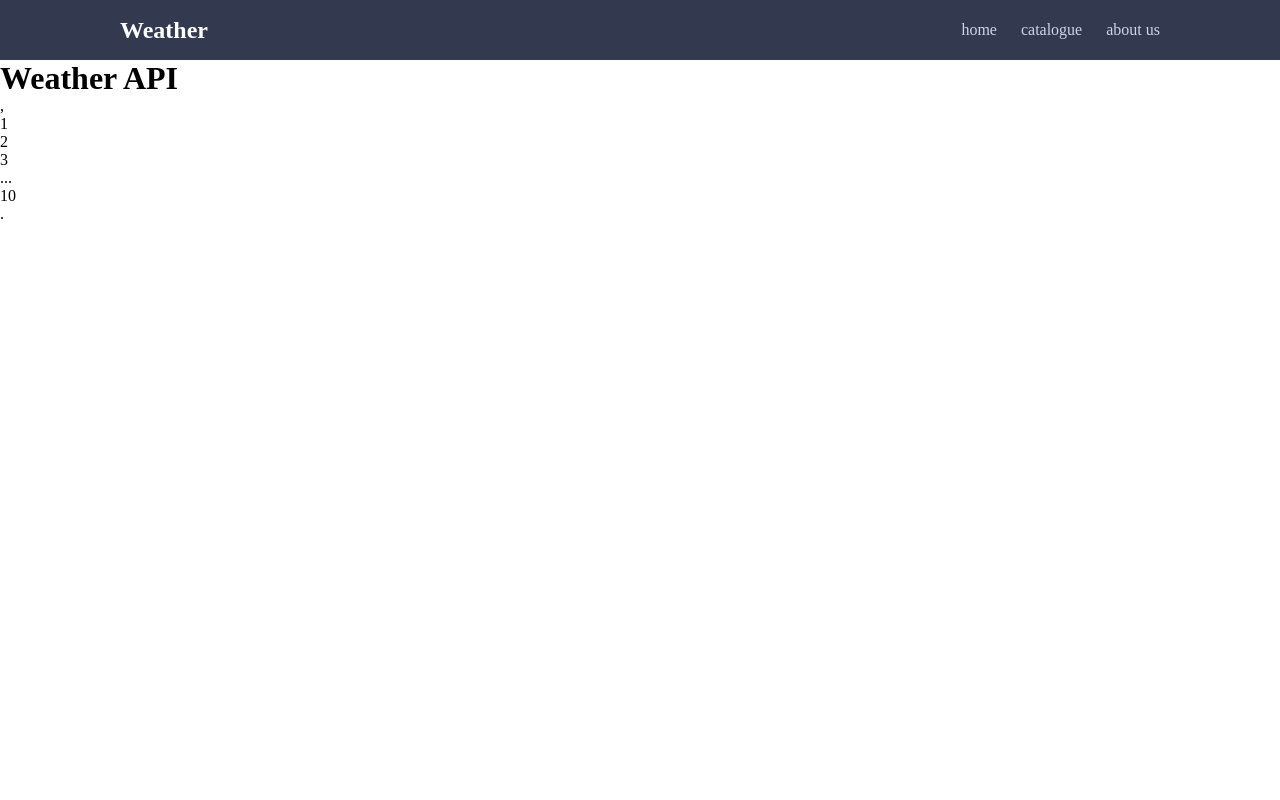
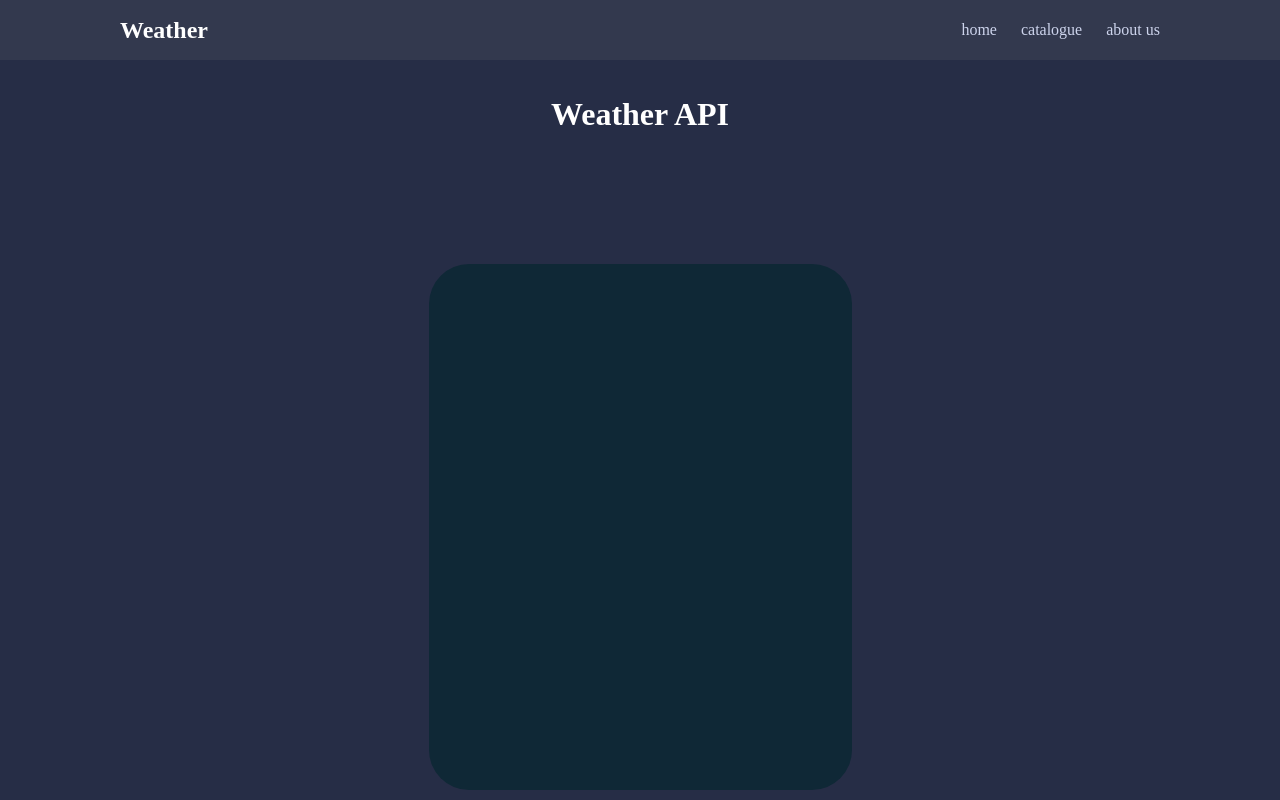
Before and after one commit to LevanMachitadze/shualeduri-3, a plain HTML site: page index.html in a window 1280 px wide. Shown: the top 800 px of the page. Drawn offline with Linux system fonts and the light colour scheme.

Commit message:
html
finishing html

```diff
--- a/index.html
+++ b/index.html
@@ -27,6 +27,7 @@
     </header>
     <main>
       <div class="head"><h1>Weather API</h1></div>
+      <div class="mainContainer">
         <div class="main">
           <div>
             <div>
@@ -44,15 +45,16 @@
             <div id="windSpeed"></div>
           </div>
         </div>
+      </div>
     </main>
     <footer>
-      <div><span>,</span></div>
-      <div><span>1</span></div>
-      <div><span>2</span></div>
-      <div><span>3</span></div>
-      <div><span>...</span></div>
-      <div><span>10</span></div>
-      <div><span>.</span></div>
+      <div class="footer"><span>,</span></div>
+      <div class="footer"><span>1</span></div>
+      <div class="footer"><span>2</span></div>
+      <div class="footer"><span>3</span></div>
+      <div class="footer"><span>...</span></div>
+      <div class="footer"><span>10</span></div>
+      <div class="footer"><span>.</span></div>
     </footer>
     <script src="./script/script.js"></script>
   </body>
--- a/styles/style.css
+++ b/styles/style.css
@@ -4,11 +4,7 @@
   box-sizing: border-box;
 }
 :root {
-  --body: linear-gradient(
-    180deg,
-    rgba(38, 45, 70, 1) 100%,
-    rgba(92, 110, 172, 1) 100%
-  );
+  --body: #262d46;
   --header-footer: rgba(51, 57, 78, 1);
   --main: rgba(15, 40, 54, 1);
   --nav-hover: rgba(130, 155, 243, 1);
@@ -19,6 +15,7 @@
 body {
   width: 100%;
   height: 1024px;
+  background-color: var(--body);
 }
 header {
   height: 60px;
@@ -47,3 +44,45 @@ ul:hover {
 ul {
   margin-left: 24px;
 }
+main {
+  height: 861px;
+  display: flex;
+  flex-direction: column;
+  justify-content: space-between;
+  align-items: center;
+}
+h1 {
+  color: var(--font);
+  margin-top: 36px;
+}
+.mainContainer {
+  height: 791px;
+  display: flex;
+  justify-content: center;
+  align-items: center;
+}
+.main {
+  width: 423px;
+  height: 526px;
+  border-radius: 40px;
+  background-color: var(--main);
+}
+footer {
+  display: flex;
+  justify-content: center;
+}
+.footer {
+  width: 28px;
+  height: 28px;
+  background-color: var(--header-footer);
+  margin: 8px;
+  border-radius: 6px;
+  color: var(--font);
+  display: flex;
+  justify-content: center;
+  align-items: center;
+}
+.footer:hover {
+  background-color: var(--footer-hover);
+  cursor: pointer;
+}
```
Lines whose indentation alone changed are shown as unchanged.
